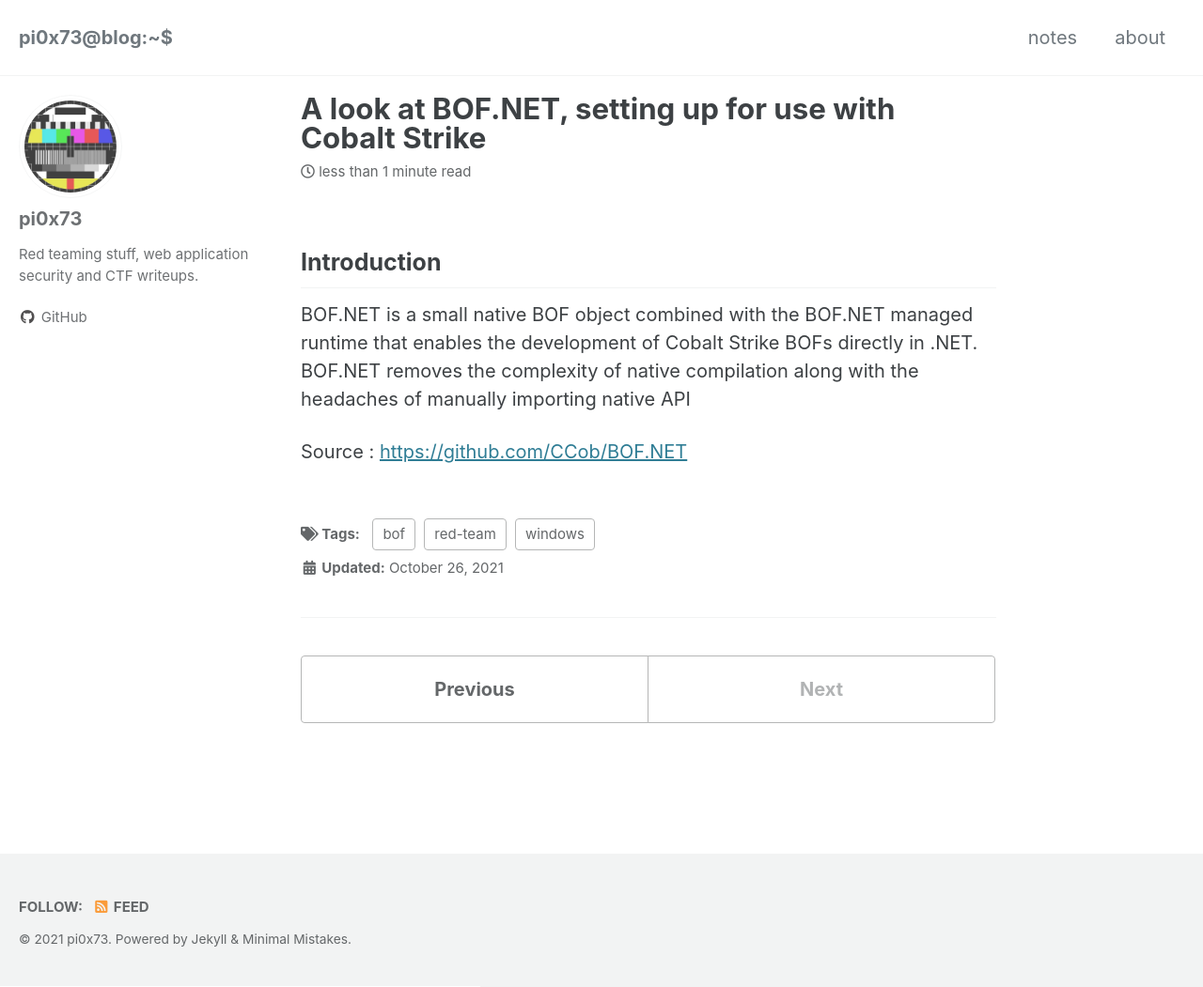
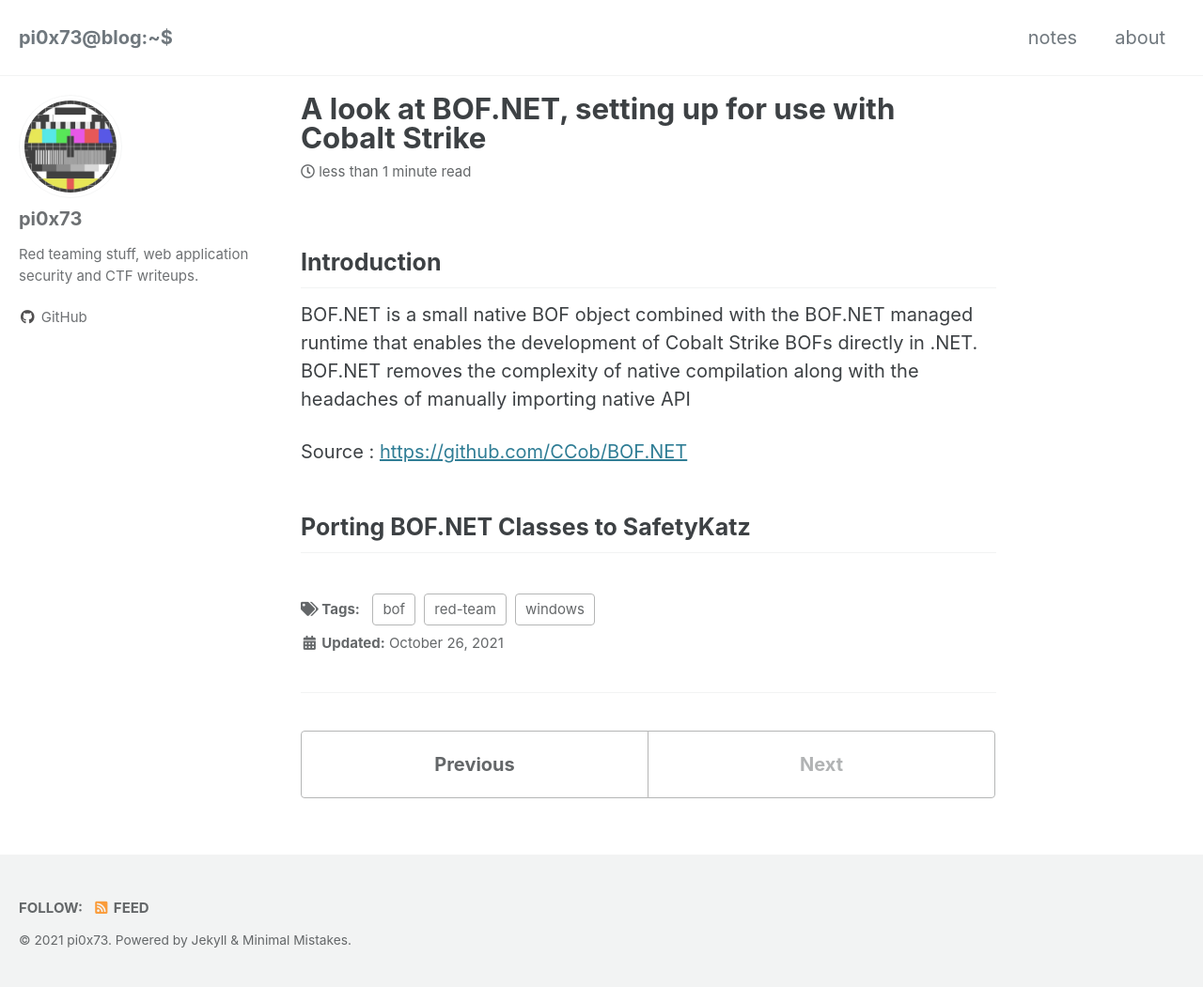
Before and after one commit to suldod/suldod.github.io.bak, a Jekyll site: the page built from _posts/2021-11-16-Setting-Up-BOF-NET.md, in a window 1280 px wide and 1051 px high. Shown: the whole window at 94% size. Built offline with Jekyll 4.4.1, drawn with Linux system fonts in a browser that asks for light colours; cached includes are drawn as plain includes.

Commit message:
Update 2021-11-16-Setting-Up-BOF-NET.md

```diff
--- a/_posts/2021-11-16-Setting-Up-BOF-NET.md
+++ b/_posts/2021-11-16-Setting-Up-BOF-NET.md
@@ -14,3 +14,5 @@ author_profile: true
 BOF.NET is a small native BOF object combined with the BOF.NET managed runtime that enables the development of Cobalt Strike BOFs directly in .NET. BOF.NET removes the complexity of native compilation along with the headaches of manually importing native API
 
 Source : [https://github.com/CCob/BOF.NET](https://github.com/CCob/BOF.NET)
+
+## Porting BOF.NET Classes to SafetyKatz
```
